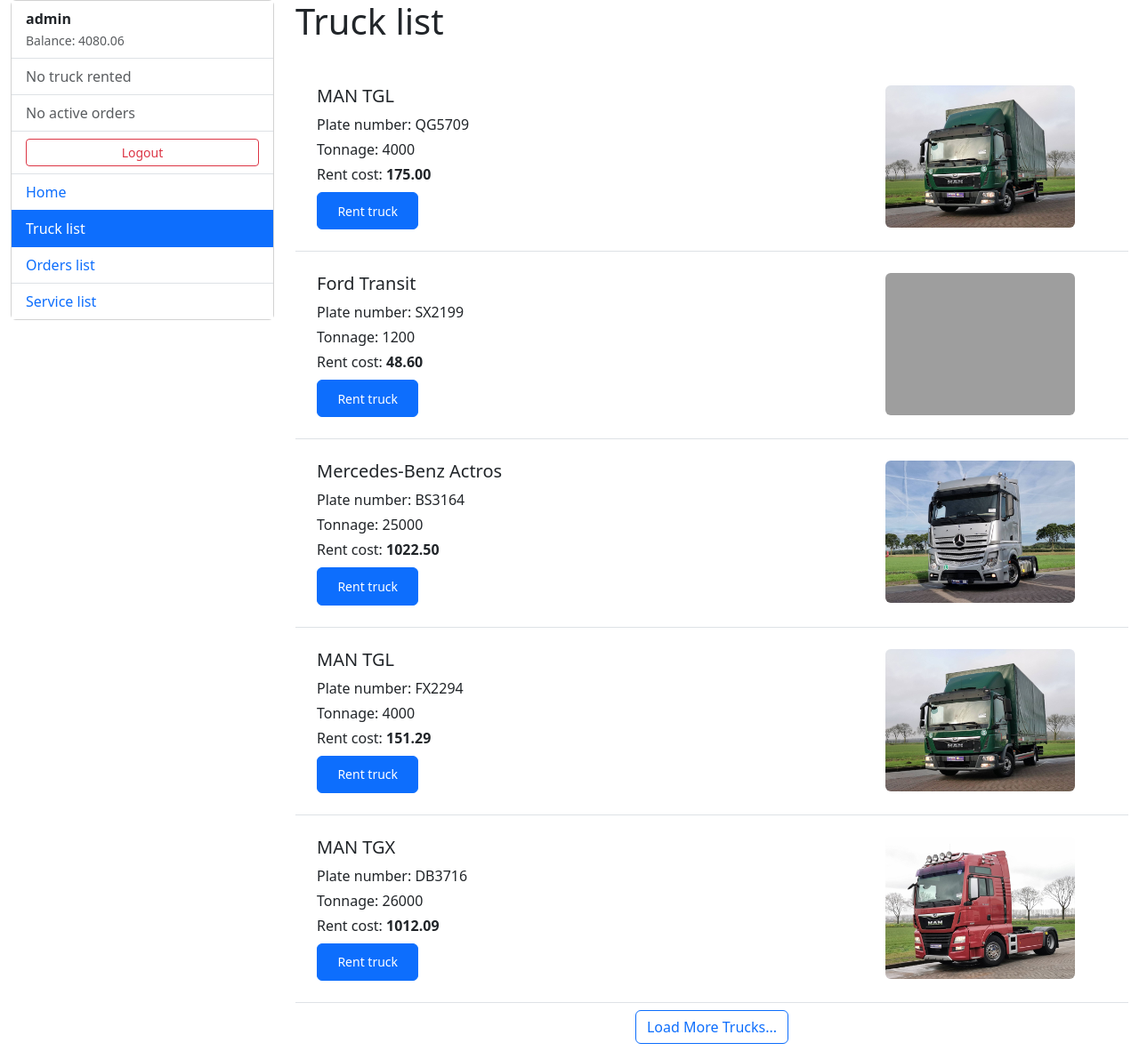
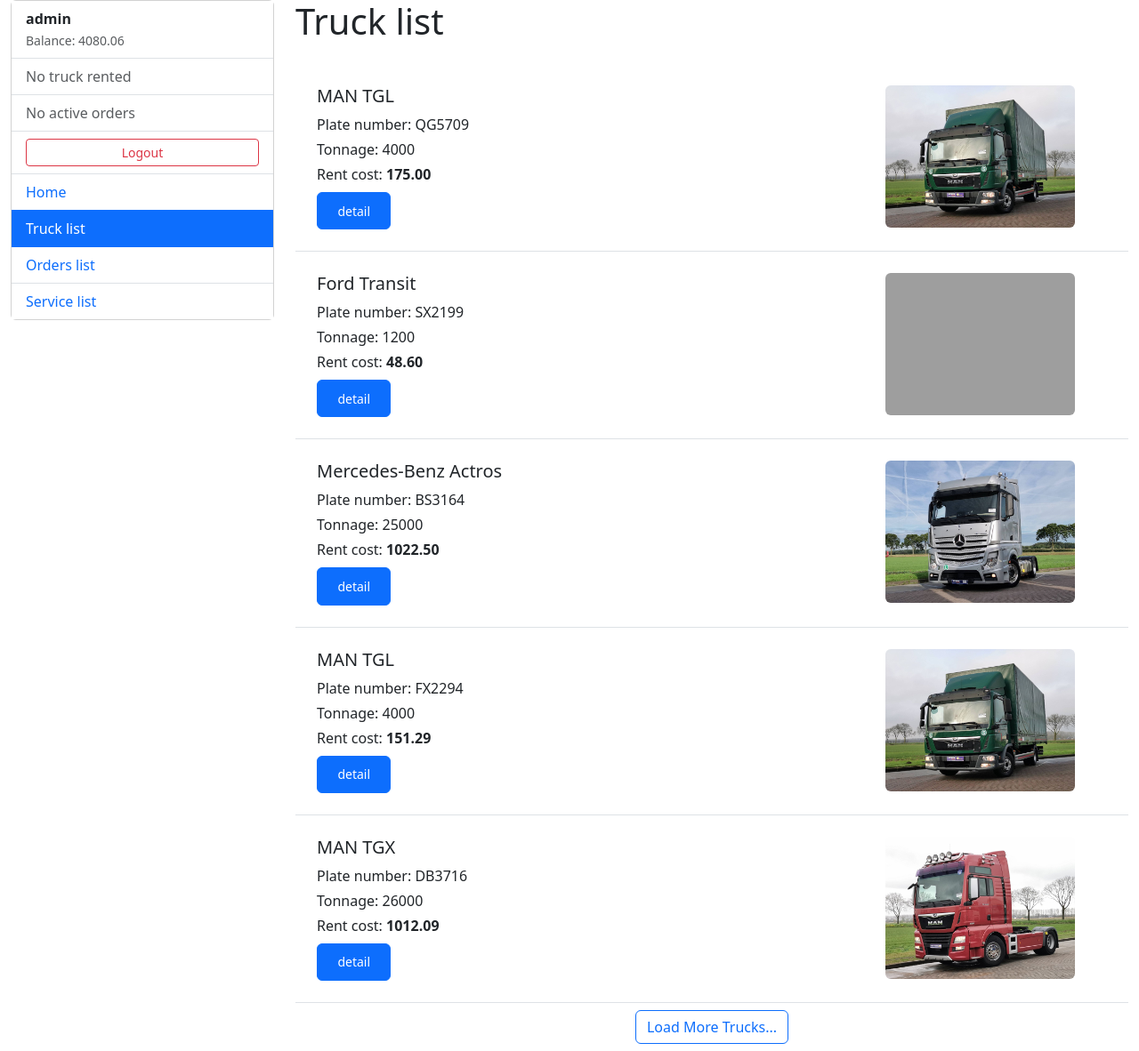
Before and after one commit to AngryAndrii/cargo-service, a Django app: page /trucks/ in a window 1280 px wide. Shown: the whole page at 89% size. Run offline with Django 5.2, Linux system fonts and the light colour scheme; a user stored in the database is signed in; data comes from the database, SQL or seed files in the repository; some libraries are stand-ins or nearby versions; grey boxes are pictures that could not be loaded.

Commit message:
added truck detail page

```diff
--- a/cargo/urls.py
+++ b/cargo/urls.py
@@ -10,7 +10,10 @@ from cargo.services.helpers import (rent_truck,
 from cargo.views import (IndexView,
                          OrderListView,
                          ServicesListView,
-                         OrderDetailView, TruckListView, ServiceCreateView)
+                         OrderDetailView,
+                         TruckListView,
+                         ServiceCreateView,
+                         TruckDetailView)
 
 urlpatterns = [
     path("", IndexView.as_view(), name="index"),
@@ -18,6 +21,11 @@ urlpatterns = [
     path("orders/", OrderListView.as_view(), name="order-list"),
     path("services/", ServicesListView.as_view(), name="service-list"),
     path("services/create/", ServiceCreateView.as_view(), name="service-create"),
+    path(
+        "trucks/<int:pk>/truck-detail/",
+        TruckDetailView.as_view(),
+        name="truck-detail",
+    ),
     path(
         "trucks/<int:pk>/rent-truck/modal/",
         rent_truck_modal,
--- a/cargo/views.py
+++ b/cargo/views.py
@@ -27,6 +27,10 @@ class TruckListView(LoginRequiredMixin, generic.ListView):
         if self.request.headers.get("HX-Request"):
             return ["cargo/truck_list_item.html"]
         return ["cargo/truck_list.html"]
+
+
+class TruckDetailView(LoginRequiredMixin, generic.DetailView):
+    model = Truck
 
 
 class OrderListView(LoginRequiredMixin, generic.ListView):
--- a/templates/cargo/truck_list_item.html
+++ b/templates/cargo/truck_list_item.html
@@ -1,6 +1,7 @@
 {% load static %}
 
 {% for truck in page_obj %}
+
   <li class="list-group-item p-4">
     <div class="row g-3 align-items-start">
 
@@ -18,13 +19,10 @@
         <p class="mb-2">
           Rent cost: <b>{{ truck.cost_for_rent }}</b>
         </p>
-
-        <button hx-get="{% url 'cargo:rent-truck-modal' truck.id %}"
-                hx-target="#modals-here"
-                hx-swap="innerHTML"
-                class="btn btn-primary btn-sm">
-          Rent truck
-        </button>
+        <a href="{% url 'cargo:truck-detail' pk=truck.id %}"
+           class="btn btn-primary btn-sm">
+          detail
+        </a>
       </div>
 
       <div class="col-md-4 text-center">
@@ -36,6 +34,7 @@
 
     </div>
   </li>
+
 {% endfor %}
 
 {% if page_obj.has_next %}
```
Also changed, not shown: templates/cargo/truck_detail.html (added, +22 -0 lines).
